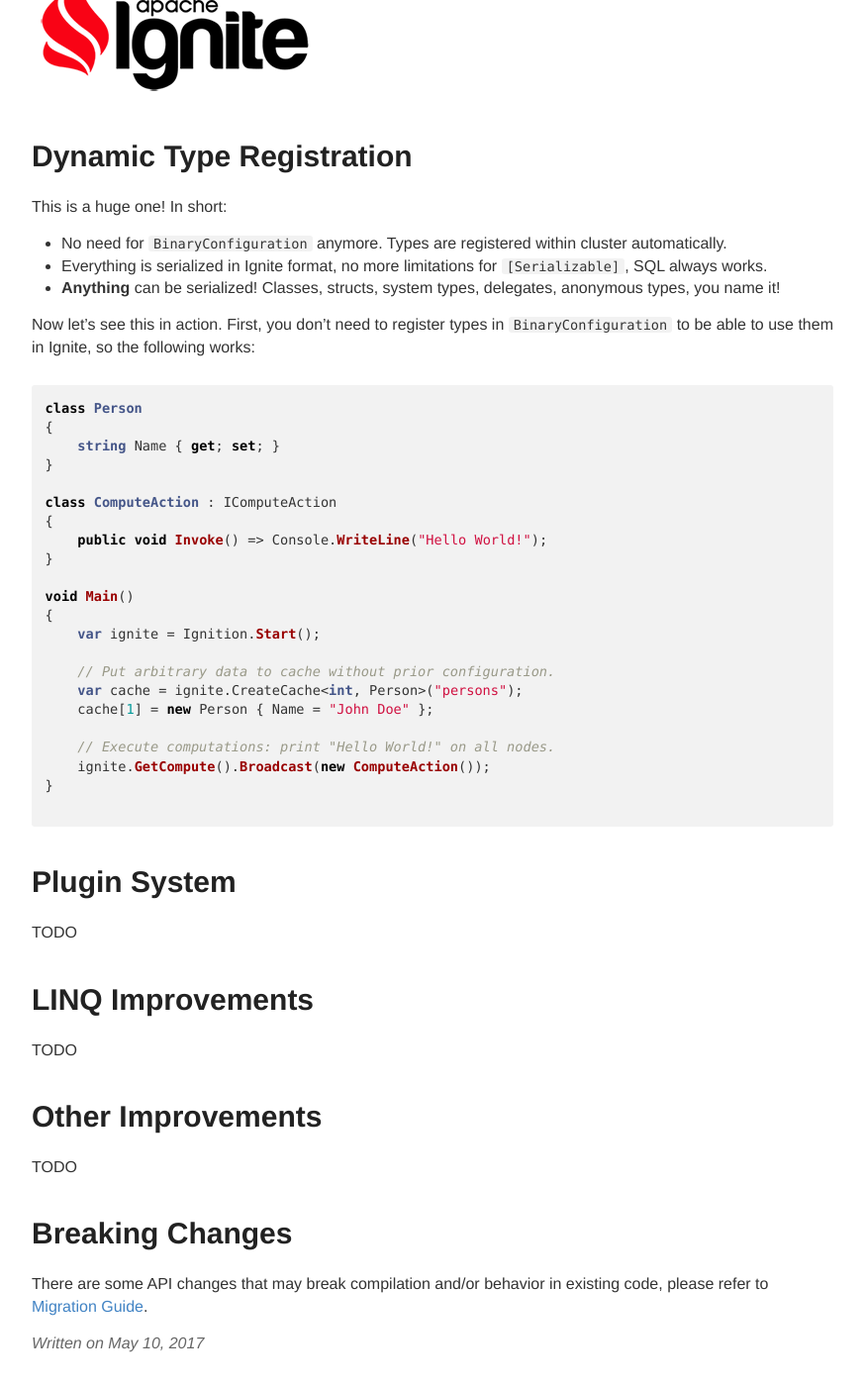
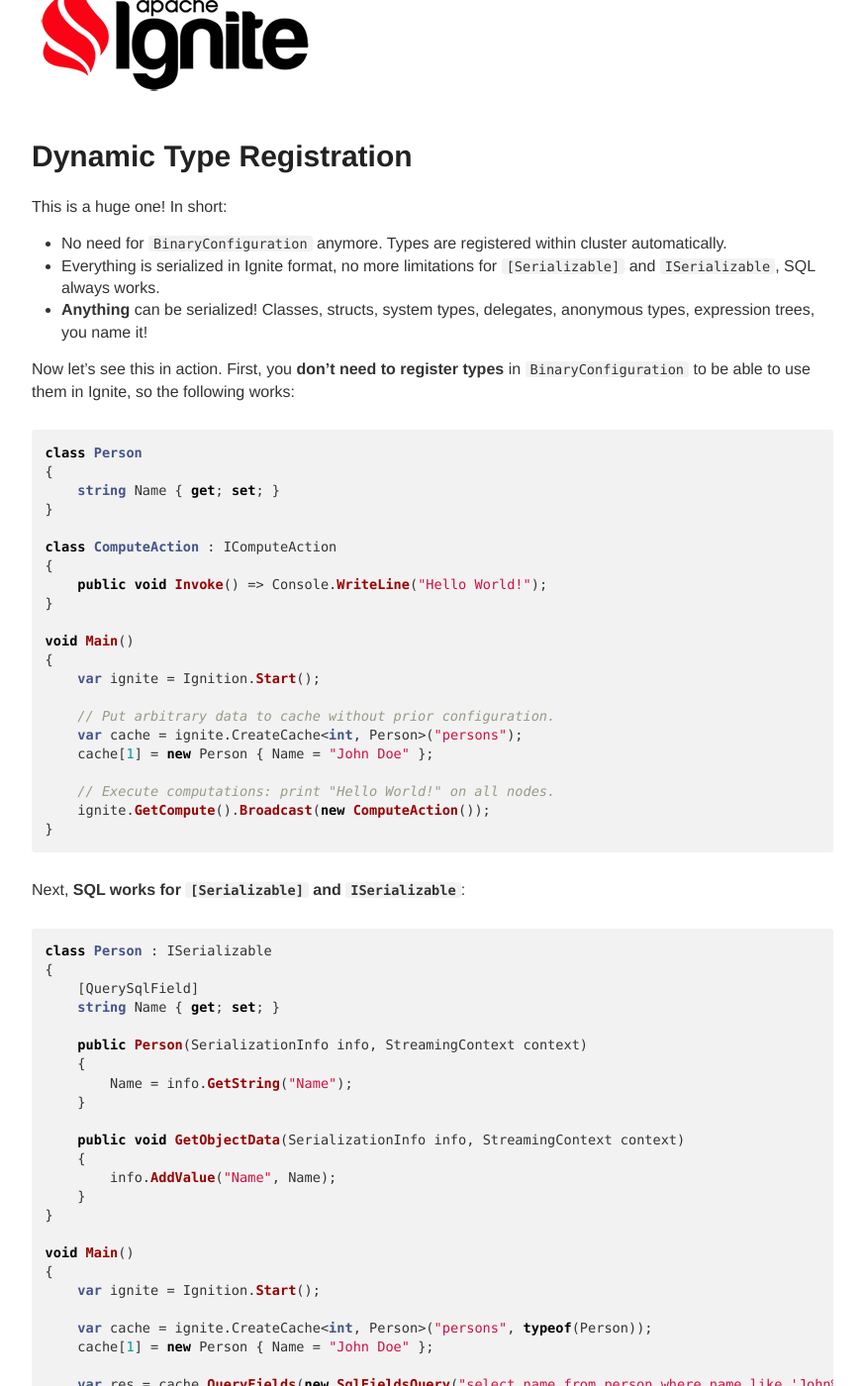
Before and after one commit to ptupitsyn/ptupitsyn.github.io, a Jekyll site: the page built from _posts/2017-05-10-Whats-New-In-Ignite-Net-2.0.md, in a window 1280 px wide and 1400 px high, scrolled down 291 px. Shown: the whole window at 99% size, without its empty margins (203-1076 px from the left). Built offline with Jekyll 4.4.1, drawn with Linux system fonts in a browser that asks for light colours; comment, search, counter and statistics services are not loaded; some of the changed text lies outside the part shown.

Commit message:
ISerializable

````diff
--- a/_posts/2017-05-10-Whats-New-In-Ignite-Net-2.0.md
+++ b/_posts/2017-05-10-Whats-New-In-Ignite-Net-2.0.md
@@ -13,11 +13,11 @@
 This is a huge one! In short:
 
 * No need for `BinaryConfiguration` anymore. Types are registered within cluster automatically.
-* Everything is serialized in Ignite format, no more limitations for `[Serializable]`, SQL always works.
-* **Anything** can be serialized! Classes, structs, system types, delegates, anonymous types, you name it!
+* Everything is serialized in Ignite format, no more limitations for `[Serializable]` and `ISerializable`, SQL always works.
+* **Anything** can be serialized! Classes, structs, system types, delegates, anonymous types, expression trees, you name it!
 
 Now let's see this in action.
-First, you don't need to register types in `BinaryConfiguration` to be able to use them in Ignite, so the following works:
+First, you **don't need to register types** in `BinaryConfiguration` to be able to use them in Ignite, so the following works:
 
 ```cs
 class Person
@@ -41,7 +41,37 @@
     // Execute computations: print "Hello World!" on all nodes.
     ignite.GetCompute().Broadcast(new ComputeAction());
 }
+```
 
+Next, **SQL works for `[Serializable]` and `ISerializable`**:
+
+```cs
+class Person : ISerializable
+{
+    [QuerySqlField]
+    string Name { get; set; }
+
+    public Person(SerializationInfo info, StreamingContext context)
+    {
+        Name = info.GetString("Name");
+    }
+
+    public void GetObjectData(SerializationInfo info, StreamingContext context)
+    {
+        info.AddValue("Name", Name);
+    }
+}
+
+void Main()
+{
+    var ignite = Ignition.Start();
+
+    var cache = ignite.CreateCache<int, Person>("persons", typeof(Person));
+    cache[1] = new Person { Name = "John Doe" };
+
+    var res = cache.QueryFields(new SqlFieldsQuery("select name from person where name like 'John%'")).GetAll();
+    ...
+}
 ```
 
 # Plugin System
````
